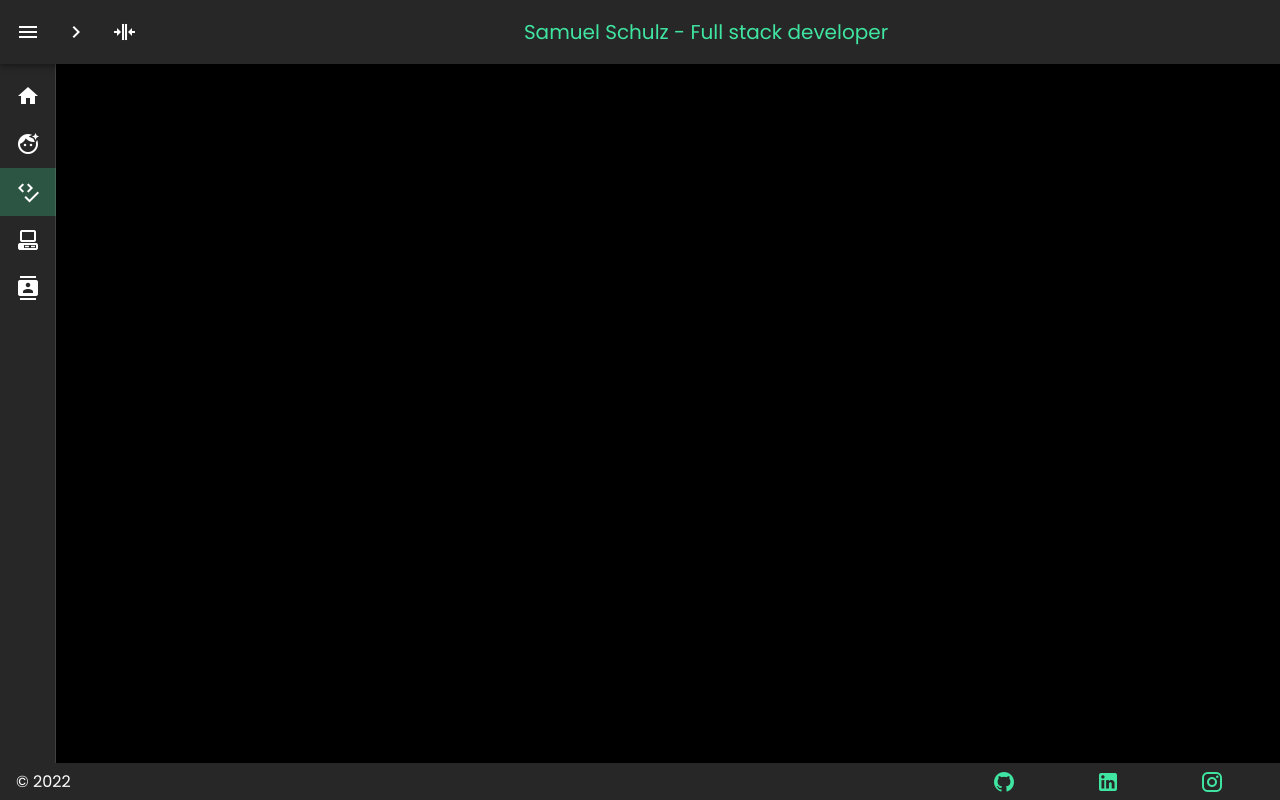
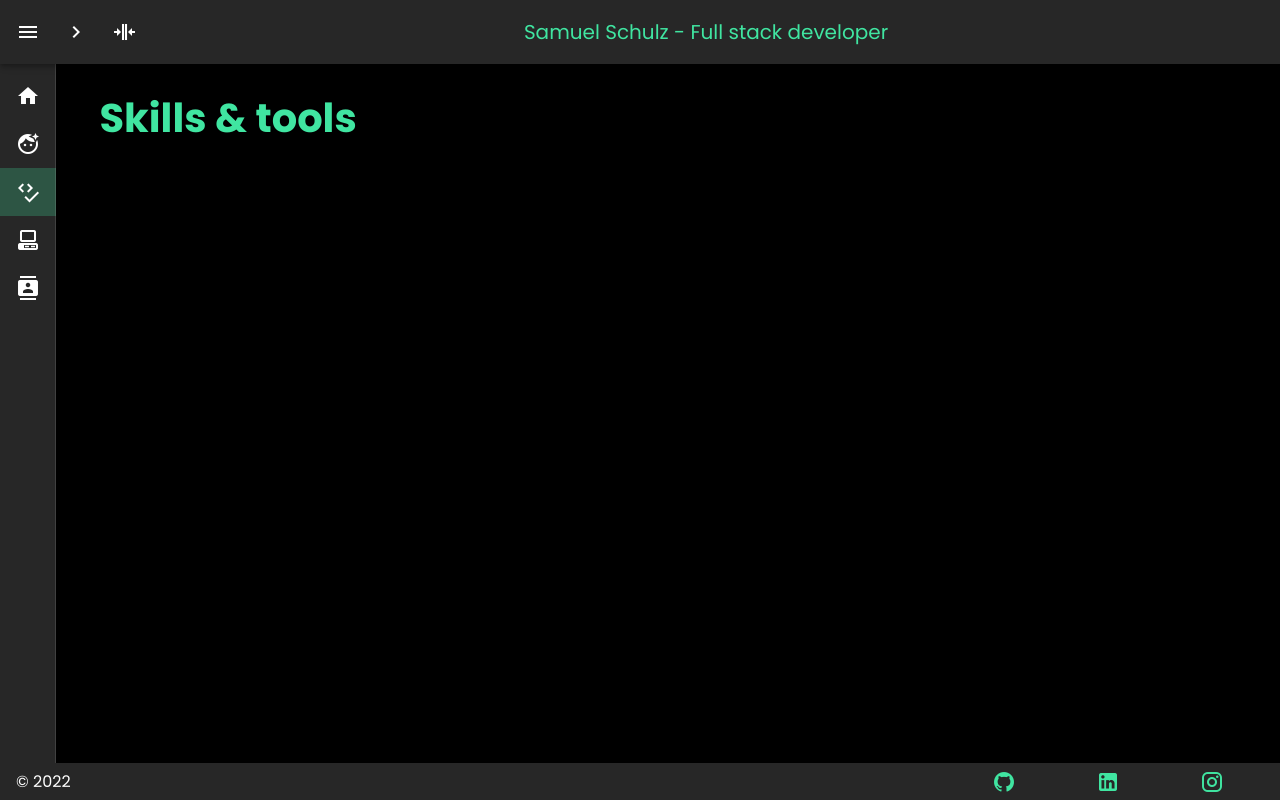
Before and after one commit to sam99s/portfolioNuxt, a Nuxt app: page /skills in a window 1280 px wide. Built offline with nearby package versions, Linux system fonts and the light colour scheme.

Commit message:
checkpoint :hammer:

```diff
--- a/layouts/studiesTable.vue
+++ b/layouts/studiesTable.vue
@@ -12,7 +12,7 @@
       </v-col>
       <v-row class="mt-5 text-center">
         <v-col cols="12" md="6">
-          <h3>previous studies</h3>
+          <h3>Previous studies</h3>
           <PreviousStudies :items="previousItems" />
         </v-col>
         <v-col cols="12" md="6">
--- a/pages/skills/index.vue
+++ b/pages/skills/index.vue
@@ -0,0 +1,15 @@
+<template>
+  <v-container>
+    <h2>Skills & tools</h2>
+  </v-container>
+</template>
+
+<script>
+export default {
+  data() {
+    return {};
+  },
+};
+</script>
+
+<style scoped></style>
```
